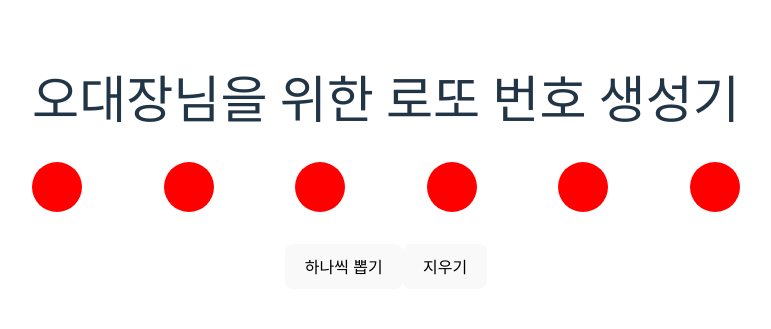
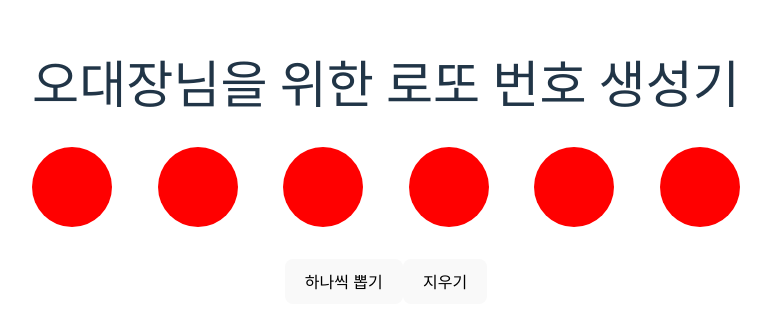
Before and after one commit to JinsuPark91/lotto, a React (Vite) app: page / in a window 1280 px wide. Shown: the part 221-550 px from the top of the page, without its empty margins (254-1025 px from the left). Built offline with nearby package versions, Linux system fonts and the light colour scheme.

Commit message:
fix: 로또 공 사이즈 크기 및 텍스트 크기 조절

```diff
--- a/src/App.tsx
+++ b/src/App.tsx
@@ -90,8 +90,9 @@ const BallContainer = styled.div`
 const NumberBall = styled.div`
   border-radius: 50%;
   background: red;
-  width: 50px;
-  height: 50px;
+  font-size: 30px;
+  width: 80px;
+  height: 80px;
   display: flex;
   align-items: center;
   justify-content: center;
```
